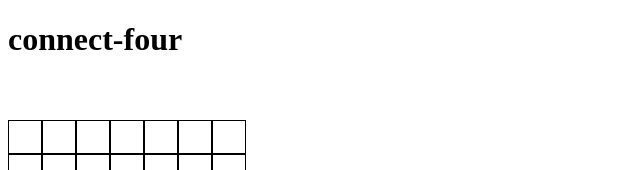
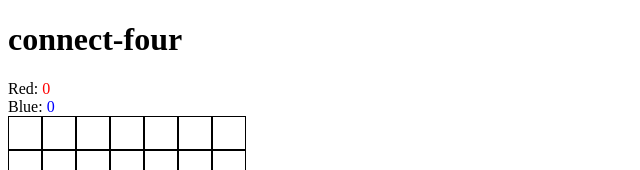
Before and after one commit to ForrestWeiswolf/connect-more, an Angular app: page / in a window 1280 px wide. Shown: the top 170 px of the page, without its empty margins (0-640 px from the left). Built offline with nearby package versions, Linux system fonts and the light colour scheme.

Commit message:
Keep a score of multiple victories

```diff
--- a/src/app/board/board.component.css
+++ b/src/app/board/board.component.css
@@ -20,3 +20,11 @@
 .cell.blue {
   background-color: blue;
 }
+
+#red-score {
+  color: red;
+}
+
+#blue-score {
+  color: blue;
+}
--- a/src/app/board/board.component.html
+++ b/src/app/board/board.component.html
@@ -1,5 +1,6 @@
 <section id="board">
-  <h2>{{winner() ? winner() + " wins!" : '' }}</h2>
+  <div>Red: <span id="red-score">{{scores().red}}</span></div>
+  <div>Blue: <span id="blue-score">{{scores().blue}}</span></div>
 
   @for (row of board(); track $index) {
   <div class="row">
--- a/src/app/board/board.component.ts
+++ b/src/app/board/board.component.ts
@@ -30,21 +30,26 @@ export class BoardComponent {
     equal: (a, b) => a.flat().join(',') === b.flat().join(',')
   })
   player = signal(Color.red)
-  winner = computed<Color | null>(() => {
+  scores = computed<Record<Color, number>>(() => {
+    const result = { [Color.red]: 0, [Color.blue]: 0 }
+
     for (let i = 0; i < this.board().length; i++) {
       for (let j = 0; j < this.board()[0].length; j++) {
         const row = this.board()[i]
         const col = this.board().map(r => r[j])
         const lDiag = this.board().map((r, idx) => r[j + idx - i])
         const rDiag = this.board().map((r, idx) => r[j - idx + i])
+        const cell = this.board()[i][j]
         if (isWinningSlice(row.slice(j, j + GOAL)) || isWinningSlice(col.slice(i, i + GOAL))
           || isWinningSlice(lDiag.slice(i, i + GOAL)) || isWinningSlice(rDiag.slice(i, i + GOAL))) {
-          return this.board()[i][j]
+          if (cell !== null) {
+            result[cell] = result[cell] + 1
+          }
         }
       }
     }
 
-    return null
+    return result
   })
 
   play(column: number) {
```
Also changed, not shown: 1 other file (tests, documents, lock files or other folders).
